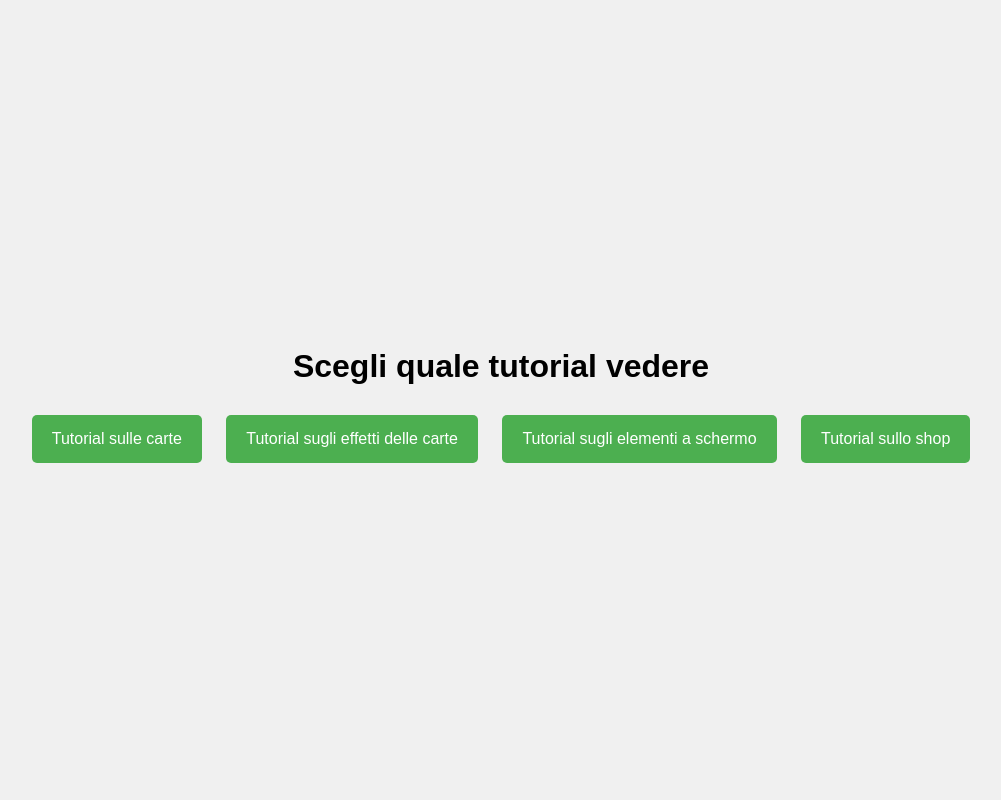
After one commit to RodriguezGabb/Gioco-di-carte, a PHP site: page /tutorial.html in a window 1280 px wide. The commit adds this page. Shown: the whole page, without its empty margins (139-1140 px from the left). Run offline with PHP 8.4, Linux system fonts and the light colour scheme.

Commit message:
Add files via upload

```diff
--- a/StyleTavola.css
+++ b/StyleTavola.css
@@ -1,5 +1,5 @@
 body {
-    height: 100%;
+    height: 95%;
     width: 100%;
     background-image: url('images/sfondoGioco.png');
 }
--- a/carta.js
+++ b/carta.js
@@ -1,7 +1,7 @@
 class carta {//id num serve per differenziare le carte dello stesso tipo con un numero che aumenta di uno, es: affondo1 affondo2 affondo3
     constructor() {
         this.nome = "nome carta";
-        this.tipo = "tipo carta";//attacco,penetrazione,difesa
+        this.tipo = "tipo carta";//attacco,penetrante,difesa
         this.elemento = "elem carta";//str,agi,int
         this.livello = "livello";//1,2,3
         this.immagine = "immagine";
@@ -17,7 +17,7 @@ class carta {//id num serve per differenziare le carte dello stesso tipo con un
         this.generaCarta("taglio", "attacco", "str", 1, "taglio.png", 1, 3, idNum, 2);
     }
     CreaToccata(idNum) {
-        this.generaCarta("Toccata", "penetrazione", "str", 1, "toccata.png", 1, 3, idNum, 2);//no idea
+        this.generaCarta("Toccata", "penetrante", "str", 1, "toccata.png", 1, 3, idNum, 2);//no idea
     }
     //lv2
     CreaBattuta(idNum) {
--- a/deck.js
+++ b/deck.js
@@ -14,7 +14,7 @@ class Deck {
             this.carte[i] = oldValue;
         }
     }
-    controllo(cimitero) {
+    controllo(cimitero) {//sposta carte da cimitero al mazzo e mescola
         if (this.carte.length == 0) {
             while (cimitero.carte.length != 0) {
                 let card = cimitero.carte.pop();
--- a/main.js
+++ b/main.js
@@ -113,7 +113,7 @@ function fineTurno() {
     }
   }
 
-  updateCarteInCimi();
+  updateCarteInCimi();//numero carte in cimitero
   aggiornaShop();//resetShop
   incrTurni();//counter di turni
   resetEvilArmour();//reset armatura avversario quando è il suo turno;
@@ -453,7 +453,7 @@ function mydumbPlay(hand) {
   var costoMax = manaCattivo;//costo della combinazione attuale
   for (let cartaIni = 0; cartaIni <= nCarte - 1; cartaIni++) {
     for (let pos = 0; pos <= nCarte - 1; pos++) {
-      var ciclo = (pos + cartaIni) % nCarte;//ti cicla per tutte le carte ma inizi da un altro punto es 2,3,0,1
+      var ciclo = (pos + cartaIni) % nCarte;//cicla per tutte le carte ma inizi da un altro punto es 2,3,0,1
       if (costi[ciclo] <= costoMax) {//se costa più di quanto hai non la puoi lanciare
         costoMax = costoMax - costi[ciclo];
         arrayTemp[ciclo] = true;//aggiorni l array e il costo rimanente
@@ -466,7 +466,7 @@ function mydumbPlay(hand) {
       }
     }
     costoMax = manaCattivo//quando vado a carta dopo resetto tutto
-    for (let i = 0; i < nCarte; i++) {//resetto anche l array
+    for (let i = 0; i < nCarte; i++) {//resetta l array
       arrayTemp[i] = false;
     }
   }
--- a/menu.html
+++ b/menu.html
@@ -48,13 +48,13 @@
     </style>
     <script>
         function play() {
-            window.location.href = 'tavola.html';
+            window.location.href = 'http://localhost:3000/Downloads/Gioco-di-carte-main/Tavola.html';//andrea
         }
         function showLeaderboard() {
-            window.location.href = 'http://localhost:3000/Downloads/Gioco-di-carte-main/server/display_data.php';
+            window.location.href = 'http://localhost:3000/Downloads/Gioco-di-carte-main/server/display_data.php';//andrea
         }
         function showTutorial() {
-            window.location.href = 'images/tutorial.png';
+            window.location.href = 'http://localhost:3000/Downloads/Gioco-di-carte-main/tutorial.html';//andrea
         }
     </script>
 </head>
--- /dev/null
+++ b/tutorial.html
@@ -0,0 +1,54 @@
+<!DOCTYPE html>
+
+<head>
+    <meta charset="UTF-8">
+    <meta name="viewport" content="width=device-width, initial-scale=1.0">
+    <title>scegli il tutorial</title>
+    <style>
+        body {
+            font-family: Arial, sans-serif;
+            background-color: #f0f0f0;
+            display: flex;
+            flex-direction: column;
+            justify-content: center;
+            align-items: center;
+            height: 100vh;
+            margin: 0;
+        }
+
+        h1 {
+            text-align: center;
+            margin-bottom: 20px;
+        }
+
+        .container {
+            text-align: center;
+        }
+
+        .nav-button {
+            background-color: #4CAF50;
+            color: white;
+            padding: 15px 20px;
+            margin: 10px;
+            border: none;
+            border-radius: 5px;
+            cursor: pointer;
+            font-size: 16px;
+            transition: background-color 0.3s;
+        }
+    </style>
+</head>
+
+<body>
+    <h1>Scegli quale tutorial vedere</h1>
+    <div class="container">
+        <button class="nav-button" onclick="location.href='images/tutorial/carte.png'">Tutorial sulle carte</button>
+        <button class="nav-button" onclick="location.href='images/tutorial/effetti.png'">Tutorial sugli effetti delle
+            carte</button>
+        <button class="nav-button" onclick="location.href='images/tutorial/elementi.png'">Tutorial sugli elementi a
+            schermo</button>
+        <button class="nav-button" onclick="location.href='images/tutorial/shop.png'">Tutorial sullo shop</button>
+    </div>
+</body>
+
+</html>
```
Also changed, not shown: 1 other file.
